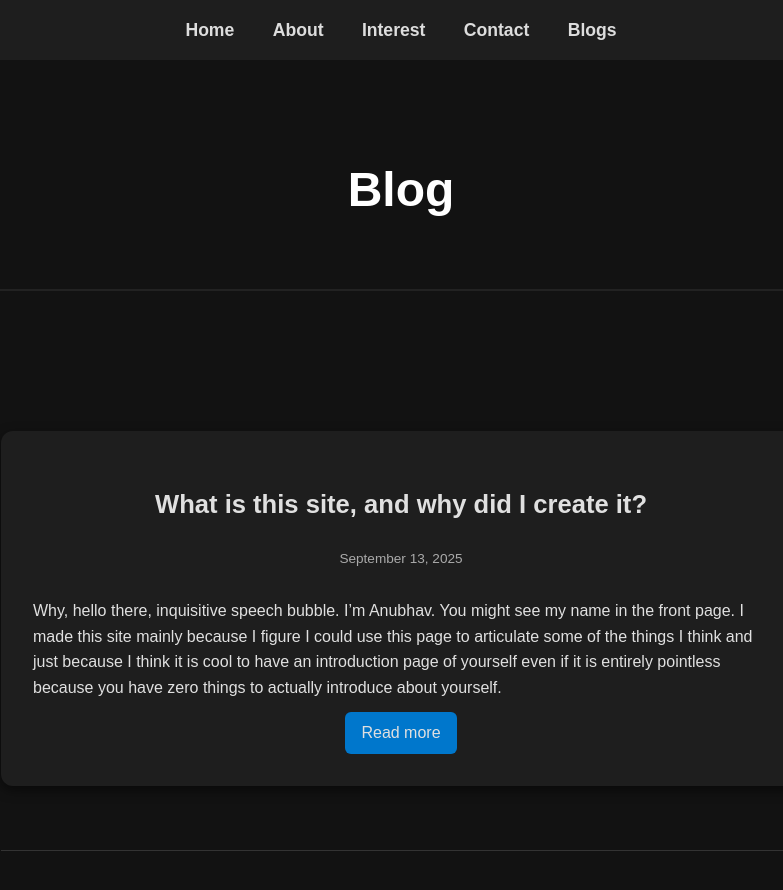
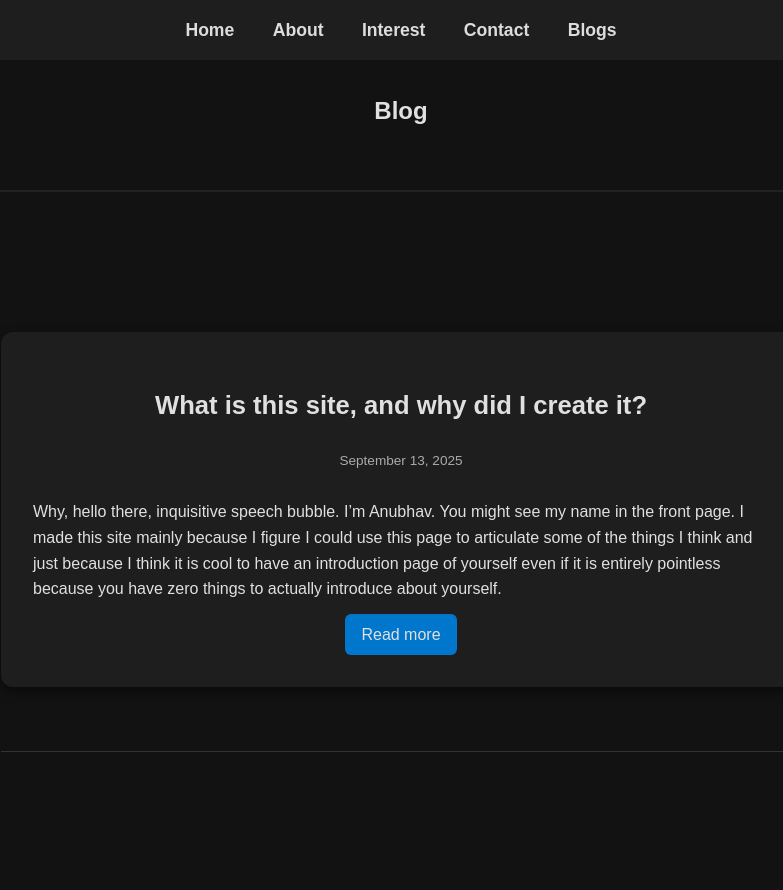
Before and after one commit to justanubhav/justanubhav.github.io, a Jekyll site: the page built from blog.md, in a window 1280 px wide. Shown: the top 890 px of the page, without its empty margins (239-1022 px from the left). Built offline with Jekyll 4.4.1, drawn with Linux system fonts in a browser that asks for light colours; some web fonts are replaced.

Commit message:
Update style.css

```diff
--- a/assets/css/style.css
+++ b/assets/css/style.css
@@ -271,14 +271,3 @@ footer {
     font-size: 0.95rem;
   }
 }
-
-.blog-hero {
-  padding: 120px 20px 60px; /* top padding pushes title below nav */
-  text-align: center;
-  color: #fff; /* title color */
-}
-
-.blog-hero h1 {
-  font-size: 3rem;
-  margin: 0;
-}
```
